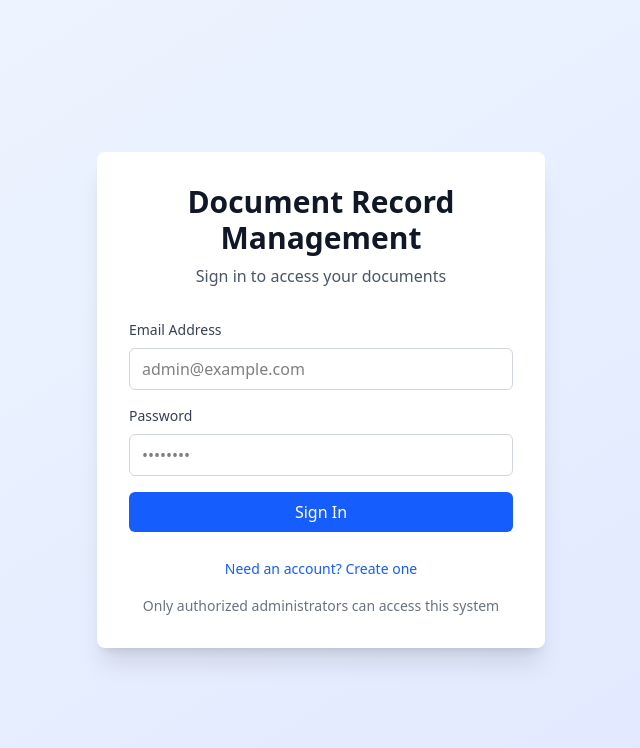
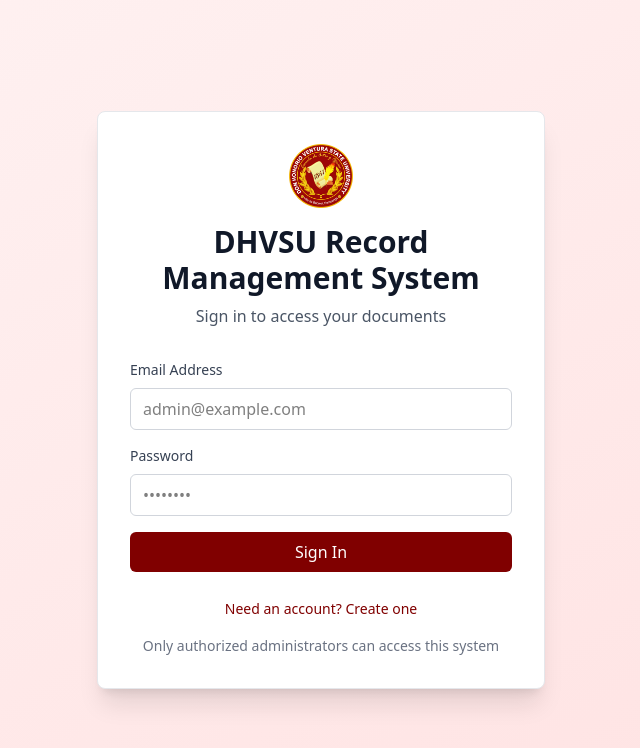
Before and after one commit to jltdev15/project-record, a React (Vite) app: page / in a window 1280 px wide. Shown: the top 748 px of the page, without its empty margins (319-959 px from the left). Built offline with nearby package versions, Linux system fonts and the light colour scheme; no server answers.

Commit message:
Update LoginPage styles and content to reflect new branding, including color scheme changes, updated logo, and revised header text.

```diff
--- a/src/components/LoginPage.tsx
+++ b/src/components/LoginPage.tsx
@@ -52,11 +52,12 @@
   };
 
   return (
-    <div className="min-h-screen bg-gradient-to-br from-blue-50 to-indigo-100 flex items-center justify-center">
-      <div className="bg-white p-8 rounded-lg shadow-xl w-full max-w-md">
+    <div className="min-h-screen bg-gradient-to-br from-red-50 to-red-100 flex items-center justify-center">
+      <div className="bg-white p-8 rounded-lg shadow-xl w-full max-w-md border border-gray-200">
         <div className="text-center mb-8">
+          <img src="/logo.png" alt="DHVSU Logo" className="w-16 h-16 mx-auto mb-4" />
           <h1 className="text-3xl font-bold text-gray-900 mb-2">
-            Document Record Management
+            DHVSU Record Management System
           </h1>
           <p className="text-gray-600">
             {isSignUp ? 'Create an admin account' : 'Sign in to access your documents'}
@@ -81,7 +82,7 @@
               required
               value={formData.email}
               onChange={handleInputChange}
-              className="w-full px-3 py-2 border border-gray-300 rounded-md focus:outline-none focus:ring-2 focus:ring-blue-500 focus:border-transparent"
+              className="w-full px-3 py-2 border border-gray-300 rounded-md focus:outline-none focus:ring-2 focus:ring-[#800000] focus:border-transparent"
               placeholder="admin@example.com"
             />
           </div>
@@ -98,7 +99,7 @@
                 required
                 value={formData.displayName}
                 onChange={handleInputChange}
-                className="w-full px-3 py-2 border border-gray-300 rounded-md focus:outline-none focus:ring-2 focus:ring-blue-500 focus:border-transparent"
+                className="w-full px-3 py-2 border border-gray-300 rounded-md focus:outline-none focus:ring-2 focus:ring-[#800000] focus:border-transparent"
                 placeholder="Admin Name"
               />
             </div>
@@ -115,7 +116,7 @@
               required
               value={formData.password}
               onChange={handleInputChange}
-              className="w-full px-3 py-2 border border-gray-300 rounded-md focus:outline-none focus:ring-2 focus:ring-blue-500 focus:border-transparent"
+              className="w-full px-3 py-2 border border-gray-300 rounded-md focus:outline-none focus:ring-2 focus:ring-[#800000] focus:border-transparent"
               placeholder="••••••••"
             />
           </div>
@@ -132,7 +133,7 @@
                 required
                 value={formData.confirmPassword}
                 onChange={handleInputChange}
-                className="w-full px-3 py-2 border border-gray-300 rounded-md focus:outline-none focus:ring-2 focus:ring-blue-500 focus:border-transparent"
+                className="w-full px-3 py-2 border border-gray-300 rounded-md focus:outline-none focus:ring-2 focus:ring-[#800000] focus:border-transparent"
                 placeholder="••••••••"
               />
             </div>
@@ -141,7 +142,7 @@
           <button
             type="submit"
             disabled={loading}
-            className="w-full bg-blue-600 text-white py-2 px-4 rounded-md hover:bg-blue-700 focus:outline-none focus:ring-2 focus:ring-blue-500 focus:ring-offset-2 disabled:opacity-50 disabled:cursor-not-allowed transition-colors"
+            className="w-full bg-[#800000] text-white py-2 px-4 rounded-md hover:bg-[#600000] focus:outline-none focus:ring-2 focus:ring-[#800000] focus:ring-offset-2 disabled:opacity-50 disabled:cursor-not-allowed transition-colors"
           >
             {loading ? 'Please wait...' : (isSignUp ? 'Create Account' : 'Sign In')}
           </button>
@@ -160,7 +161,7 @@
                 confirmPassword: ''
               });
             }}
-            className="text-blue-600 hover:text-blue-800 text-sm font-medium"
+            className="text-[#800000] hover:text-[#600000] text-sm font-medium"
           >
             {isSignUp ? 'Already have an account? Sign in' : 'Need an account? Create one'}
           </button>
```
